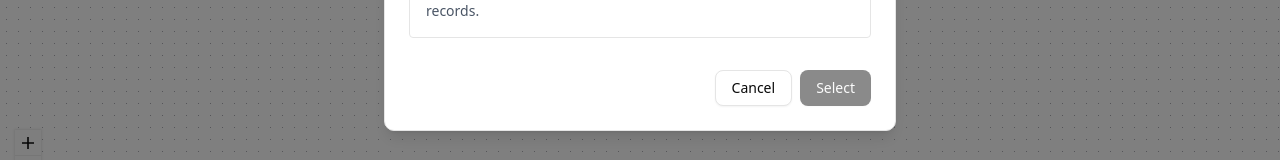
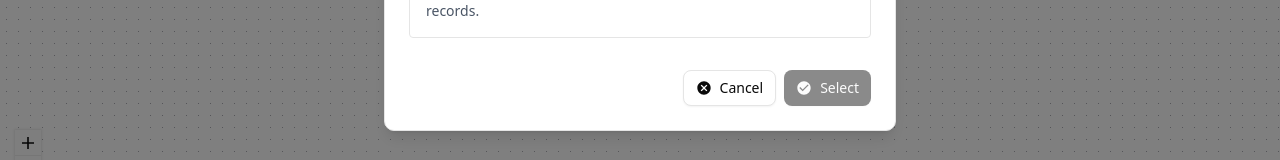
Before and after one commit to yusha0123/Data-Lineage, a React (Vite) app: page / in a window 1280 px wide. Both pictures are taken after a click on the button 520 px from the left and 314 px from the top of the page. Shown: the part 551-711 px from the top of the page. Built offline with nearby package versions, Linux system fonts and the light colour scheme.

Commit message:
feat: add icons to Cancel and Select buttons in ProcessorModal

```diff
--- a/src/components/overlays/ProcessorModal.tsx
+++ b/src/components/overlays/ProcessorModal.tsx
@@ -10,6 +10,7 @@ import { PROCESSOR_OPTIONS } from "@/constants";
 import { useOverlayStore } from "@/hooks/useOverlayStore";
 import { useState } from "react";
 import { cn } from "@/lib/utils";
+import { MdCancel, MdCheckCircle } from "react-icons/md";
 
 const ProcessorModal = () => {
   const { isOpen, onClose, overlayType, modalType } = useOverlayStore();
@@ -60,10 +61,20 @@ const ProcessorModal = () => {
         </div>
 
         <DialogFooter className="flex justify-end gap-2 pt-4">
-          <Button variant="outline" onClick={onClose}>
+          <Button
+            variant="outline"
+            onClick={onClose}
+            className="flex items-center gap-2"
+          >
+            <MdCancel size={18} />
             Cancel
           </Button>
-          <Button disabled={!selectedKey} onClick={handleSelect}>
+          <Button
+            onClick={handleSelect}
+            disabled={!selectedKey}
+            className="flex items-center gap-2"
+          >
+            <MdCheckCircle size={18} />
             Select
           </Button>
         </DialogFooter>
```
